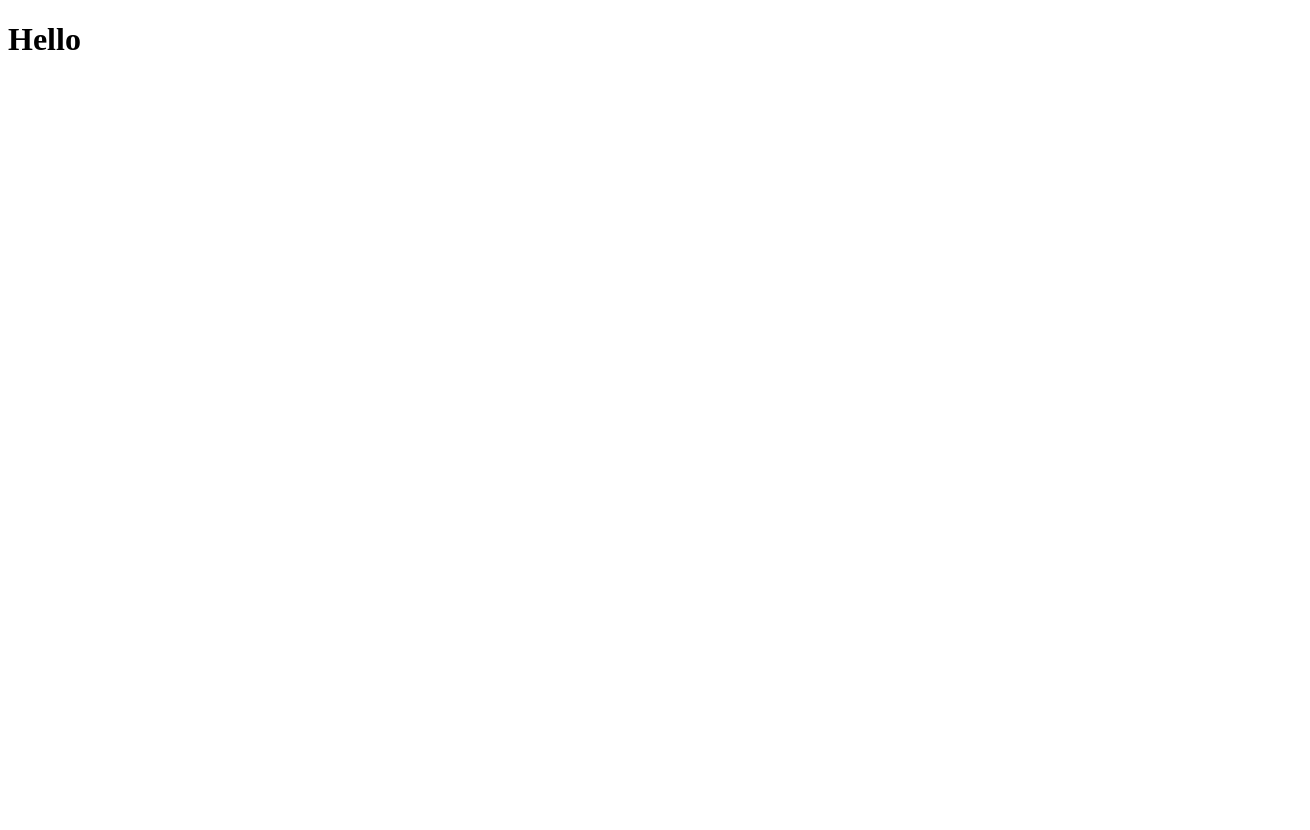
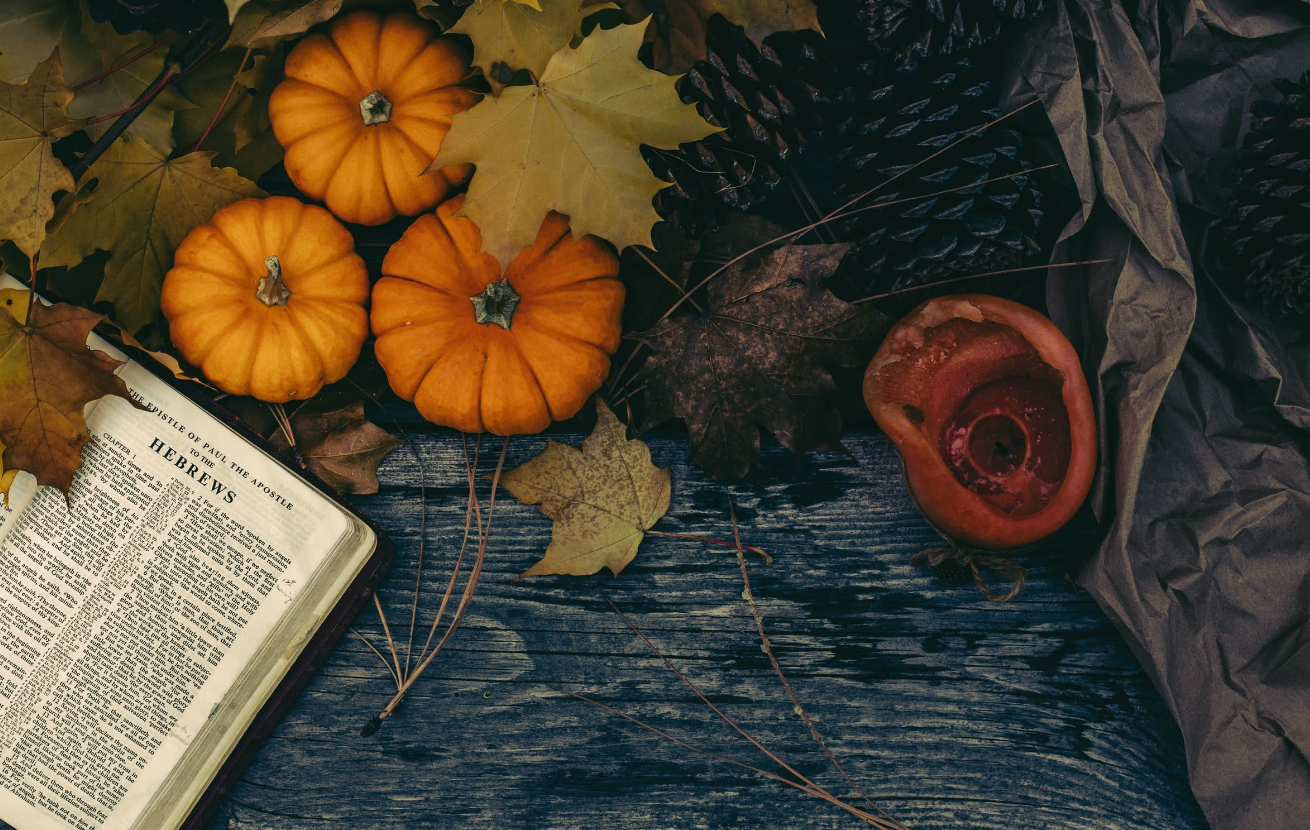
Before and after one commit to MartinaT85/BlurryLoding, a website: page src/index.html in a window 1280 px wide. Shown: the whole page, 1310 px wide, since content can reach past the window. Before the commit the page ends 800 px from the top, so only its background shows below. Drawn offline with Linux system fonts and the light colour scheme.

Commit message:
adding blur with js :octocat:

```diff
--- a/src/index.html
+++ b/src/index.html
@@ -1,11 +1,14 @@
 <!DOCTYPE html>
 <html lang="en">
-<head>
-  <meta charset="UTF-8">
-  <meta name="viewport" content="width=device-width, initial-scale=1.0">
-  <title>Document</title>
-</head>
-<body>
-  <h1>Hello</h1>
-</body>
+  <head>
+    <meta charset="UTF-8" />
+    <meta name="viewport" content="width=device-width, initial-scale=1.0" />
+    <link rel="stylesheet" href="./style.css" />
+    <title>Blurry Loader</title>
+  </head>
+  <body>
+    <section class="bg"></section>
+    <div class="loading-txt">0%</div>
+    <script src="./script.js"></script>
+  </body>
 </html>
--- /dev/null
+++ b/src/script.js
@@ -0,0 +1,21 @@
+const loadTxt = document.querySelector(".loading-txt");
+
+const image = document.querySelector(".bg");
+
+let load = 0;
+let interval = setInterval(blur, 30);
+
+const scale = (num, in_min, in_max, out_min, out_max) => {
+  return ((num - in_min) * (out_max - out_min)) / (in_max - in_min) + out_min;
+};
+
+function blur() {
+  load++;
+  if (load > 99) {
+    clearInterval(interval);
+  }
+
+  loadTxt.innerHTML = `${load}%`;
+  loadTxt.style.opacity = scale(load, 0, 100, 1, 0);
+  image.style.filter = `blur(${scale(load, 0, 100, 20, 0)}px)`;
+}
--- /dev/null
+++ b/src/style.css
@@ -0,0 +1,31 @@
+*,
+*::before,
+*::after {
+  box-sizing: border-box;
+}
+
+body {
+  display: flex;
+  align-items: center;
+  justify-content: center;
+  height: 100vh;
+  overflow: hidden;
+  margin: 0;
+}
+
+.bg {
+  background: url("./img/autumn.jpg") no-repeat left center/cover;
+  position: absolute;
+  top: -30px;
+  left: -30px;
+  width: calc(100vw + 60px);
+  height: calc(100vh + 60px);
+  z-index: -1;
+  filter: blur(0px);
+  overflow: hidden;
+}
+
+.loading-txt {
+  font-size: 3rem;
+  color: #fff;
+}
```
Also changed, not shown: src/img/autumn.jpg (added).
